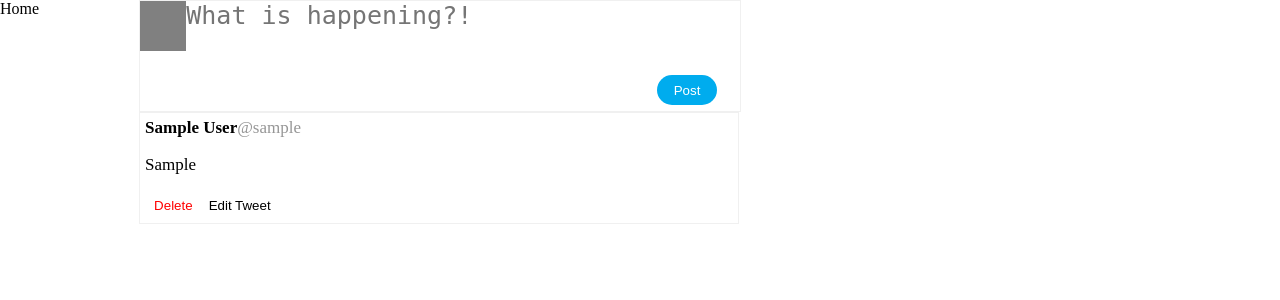
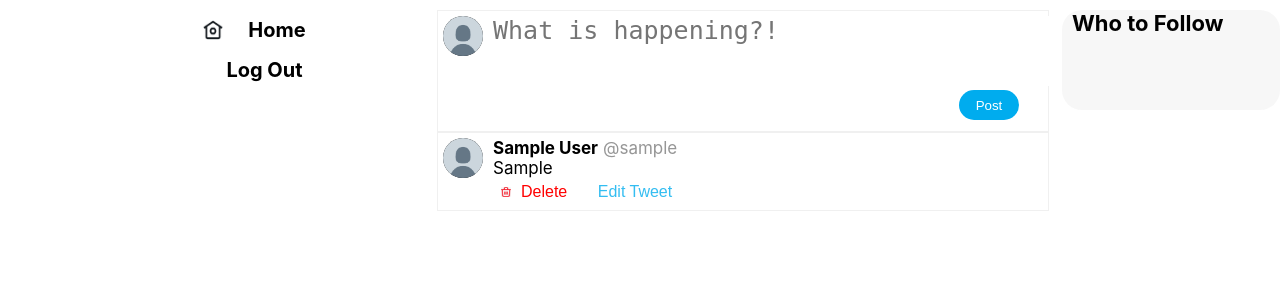
Before and after one commit to eitancohen77/Twitter_Clone, a PHP site: page /home.php in a window 1280 px wide. Shown: the top 300 px of the page. Run offline with PHP 8.4, Linux system fonts and the light colour scheme; the visitor is signed in with stand-in values (Sample User, id 1); tables that the repository leaves empty or names only in its code hold one stand-in row (values such as "Sample post").

Commit message:
Completed Simple part of project

```diff
--- a/home.css
+++ b/home.css
@@ -1,14 +1,54 @@
 html {
     background-color: white;
+    margin-top: 10px;
 }
 
 body {
     margin: 0;
+    font-family: "TwitterChirp", -apple-system, BlinkMacSystemFont, "Segoe UI", Roboto, Helvetica, Arial, sans-serif;
+
+}
+
+#navbar {
+    display: flex;
+    flex-direction: column;
+}
+
+#homeImage {
+    width: 20px;
+    height: 20px;
+    background-color: black;
+    margin-right: 25px;
+}
+
+.displayTag {
+    height: 40px;
+    border-radius: 25px;
+    background-color: white;
+    display: flex;
+    justify-content: center;
+    align-items: center;
+    font-size: 20px;
+}
+
+.displayTag:hover {
+    transition: 0.2s;
+    background-color: rgb(128, 128, 128, 0.2);
+    cursor: pointer;
+}
+
+#homeTag {
+    width: 125px;
+}
+
+#logoutTag {
+    width: 145px;
 }
 
 #homeInfo {
     display: flex;
     flex-direction: row;
+    margin-left: 15%;
 }
 
 #mainInfo {
@@ -23,12 +63,7 @@ body {
     width: 600px;
     display: flex;
     flex-direction: row;
-}
-
-#profilePic {
-    width: 50px;
-    height: 50px;
-    background-color: grey;
+    padding: 5px;
 }
 
 .userInfo {
@@ -52,6 +87,7 @@ body {
     color: grey;
     font-size: 25px;
     resize: none;
+    margin-left: 10px;
 }
 
 .deleteButton {
@@ -83,15 +119,116 @@ body {
     color: white;
 }
 
+#postButton:hover {
+    cursor: pointer;
+    background-color: rgb(0, 172, 238, 0.8);
+}
+
 .postedTweets {
+    display: flex;
+    flex-direction: row;
     background-color: white;
     color: black;
     padding: 5px;
     border: 1px solid rgb(180, 180, 180, 0.2);
     font-size: 17px;
+    width: 600px;
+}
+
+.postedTweets:hover {
+    background-color: rgb(180, 180, 180, 0.2);
+    transition: 0.2s;
+    cursor: pointer;
+}
+
+.tweetDescription {
+    display: flex;
+    flex-direction: column;
+    margin-left: 10px;
 }
 
 ul {
     padding: 0px;
     margin: 0px;
 }
+
+#sideInfo {
+    display: flex;
+    flex-direction: column;
+    background-color: rgb(180, 180, 180, 0.1);
+    width: 350px;
+    border-radius: 20px;
+    margin-left: 25px;
+}
+
+li {
+    list-style: none;
+}
+
+.userFinderInfo {
+    display: flex;
+    flex-direction: column;
+    margin-left: 10px;
+}
+
+.users {
+    display: flex;
+    flex-direction: row;
+    align-items: center;
+    height: 70px;
+}
+
+.users:hover {
+    background-color: rgb(180, 180, 180, 0.2);
+}
+
+.userProfile {
+    background-color: black;
+    width: 40px;
+    height: 40px;
+    border-radius: 25px;
+    flex-shrink: 0;
+}
+
+.deleteSection {
+    display: flex;
+    flex-direction: row;
+    height: 20px;
+    width: 90px;
+    border-radius: 10px;
+    align-items: center;
+    justify-content: left;
+}
+
+.deleteSection:hover {
+    background-color: rgb(180, 180, 180, 0.2);
+}
+
+.deleteButton {
+    text-decoration: none;
+    background-color: transparent;
+    font-size: 16px;
+    padding: 0px;
+    margin-left: 10px;
+}
+
+.deleteImage {
+    margin-left: 5px;
+    background-color: red;
+    width: 10px;
+    height: 10px;
+
+}
+
+.editButton {
+    text-decoration: none;
+    background-color: transparent;
+    width: 90px;
+    font-size: 16px;
+    color: rgb(0, 172, 238, 0.8);
+}
+
+.editButton:hover {
+    background-color: rgb(180, 180, 180, 0.2);
+    border-radius: 10px;
+}
--- a/home.php
+++ b/home.php
@@ -38,20 +38,24 @@ if ($_SERVER["REQUEST_METHOD"] === "POST") {
 
 <body>
 
-
     <?php if ($loggedIn) : ?>
         <div id="homeInfo">
 
             <div id="navbar">
-                <div id="homeTag">Home</div>
+                <div class="displayTag" id="homeTag">
+                    <img src='images/twitterHome.png' id="homeImage"></img>
+                    <div id="home"><b>Home</b></div>
+                </div>
+                <a style="text-decoration:none; color: inherit;" href="logout.php" class="displayTag" id="logoutTag">
+                    <div class="image"></div>
+                    <div id="logOut"><b>Log Out</b></div>
+                </a>
             </div>
 
             <div id="mainInfo">
 
                 <div class="tweetInformation">
-                    <div id="profilePic">
-
-                    </div>
+                    <img class='userProfile' src="images/twitterProfile.jpeg" alt="">
                     <form id="tweetForm" name="tweetForm" action="home.php" method="POST">
                         <textarea type="text" name="tweet" id="tweetContent" placeholder="What is happening?!" required></textarea>
                         <button for="tweetForm" id='postButton' type="submit">Post</button>
@@ -121,6 +125,7 @@ if ($_SERVER["REQUEST_METHOD"] === "POST") {
                 INNER JOIN userInfo on userInfo.user_id = userLogin.id";
                 $results = $conn->query($get_tweets_query);
 
+                $loggedInUsername = $_SESSION['username'];
                 echo "<ul>";
                 while ($row = $results->fetch_assoc()) {
                     $tweet_id = $row["id"];
@@ -130,32 +135,66 @@ if ($_SERVER["REQUEST_METHOD"] === "POST") {
                     $lastName = $row['lastname'];
                     echo "
                     <div class='postedTweets'>
+                        <img class='userProfile' src='images/twitterProfile.jpeg'>
+                        <div class='tweetDescription'>
                             <div class='userInfo'>
                                 <div class='user_name'><b>$firstName $lastName</b></div>
-                                <div style='color:rgba(150, 150, 150);' class='username'>@$username</div>
+                                <div style='margin-left: 5px; color:rgba(150, 150, 150);' class='username'>@$username</div>
                             </div>
-                            <p>" . $tweet_content . "</p>
+                            <p style='margin: 0px; '>" . $tweet_content . "</p>";
+                    if ($loggedInUsername === $username) {
+                        echo "
                                 <table>
                                     <tr>
                                         <td>
                                             <form method='post' style='display: inline-block;'>
                                                 <input type='hidden' name='tweet_id' value='$tweet_id'>
                                                 <input type='hidden' name='username' value='$username'>
+                                                <div class='deleteSection'>
+                                                    <img src='images/twitterDelete.png' class='deleteImage'>
                                                     <button class='deleteButton' type='submit' name='delete_tweet'>Delete</button>
+                                                </div>
                                             </form>
                                         </td>
                                         <td>
                                             <form method='post' style='display: inline-block;'>
                                                 <input type='hidden' name='tweet_id' value='$tweet_id'>
-                                            <button class='editButton' type='submit' name='edit_tweet'> Edit Tweet</button>
+                                                <button class='editButton' type='submit' name='edit_tweet'>Edit Tweet</button>
                                             </form>
                                         </td>
                                     </tr>
-                            </table>
+                                </table>";
+                    }
+                    echo "</div>
+                    </div>";
+                };
+                echo "<ul>";
+                ?>
             </div>
-                    ";
+
+            <div id="sideInfo">
+                <div style='margin-left: 10px; font-size: 22px;'><b>Who to Follow</b></div>
+                <?php
+                $get_users_query = "SELECT userLogin.username, userInfo.firstname, userInfo.lastname FROM userLogin INNER JOIN userInfo ON userLogin.id = userInfo.user_id";
+                $user_results = $conn->query($get_users_query);
+
+                while ($user_row = $user_results->fetch_assoc()) {
+                    echo "<div>";
+                    $username = $user_row['username'];
+                    $firstName = $user_row['firstname'];
+                    $lastName = $user_row['lastname'];
+                    if ($username !== $loggedInUsername) {
+                        echo "
+                        <div class='users'>
+                            <img style='margin-left:10px; margin-top: 7px;' class='userProfile' src='images/twitterProfile.jpeg'>
+                            <div class='userFinderInfo'>
+                                <div><b>$firstName $lastName</b></div>
+                                <div style='color: rgba(150, 150, 150);'>@$username</div>
+                            </div>
+                        </div>";
                     }
-                echo "<ul>";
+                    echo "<div>";
+                }
                 ?>
             </div>
         </div>
```
Also changed, not shown: login.css (renamed from styles.css, +8 -3 lines), login.php (+6 -5 lines), seeds.php (+4 -5 lines), signup.css (+13 -0 lines), signup.php (+12 -8 lines), images/twitterDelete.png (added), images/twitterHome.png (added), images/twitterLogo.png (added), images/twitterProfile.jpeg (added). Lines whose indentation alone changed are shown as unchanged.
